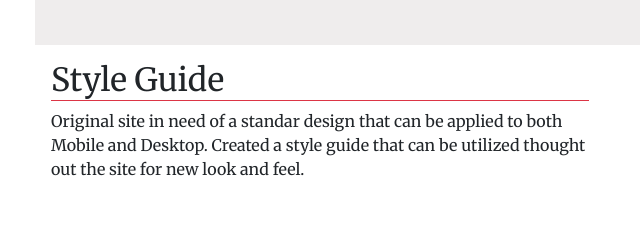
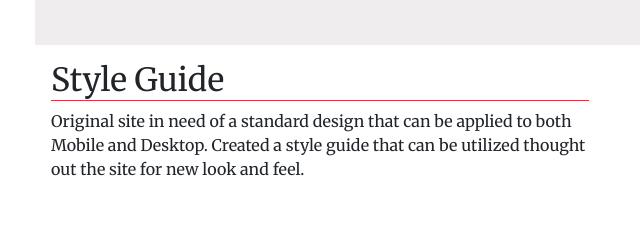
Before and after one commit to Kelsey-Dadi/Week-20-Homework, a plain HTML site: page index.html in a window 1280 px wide. Shown: the part 2502-2733 px from the top of the page, 35-675 px from the left. Drawn offline with nearby package versions, Linux system fonts and the light colour scheme.

Commit message:
Text Update

```diff
--- a/index.html
+++ b/index.html
@@ -150,7 +150,7 @@
     <div class="row " id="styleGuide">
         <div class="col col-lg-6 col-md-6 col-sm-12 p-3">
             <h2 class="border-bottom border-danger">Style Guide</h2>
-            <p>Original site in need of a standar design that can be applied to both Mobile and Desktop. Created a style guide that can be utilized
+            <p>Original site in need of a standard design that can be applied to both Mobile and Desktop. Created a style guide that can be utilized
                 thought out the site for new look and feel.
             </p>
         </div>
```
